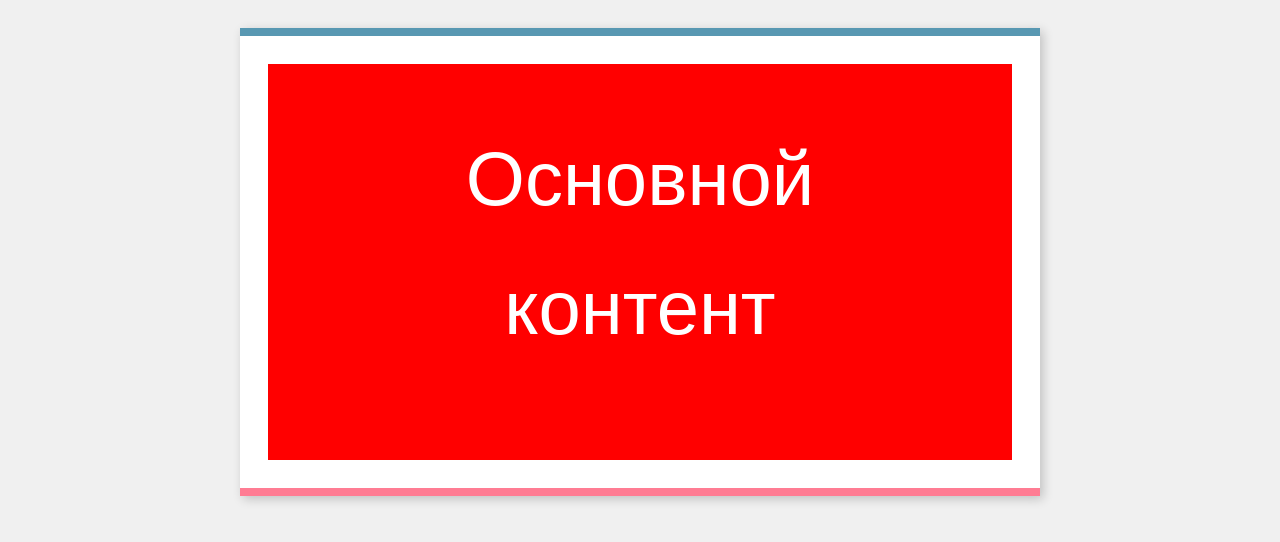
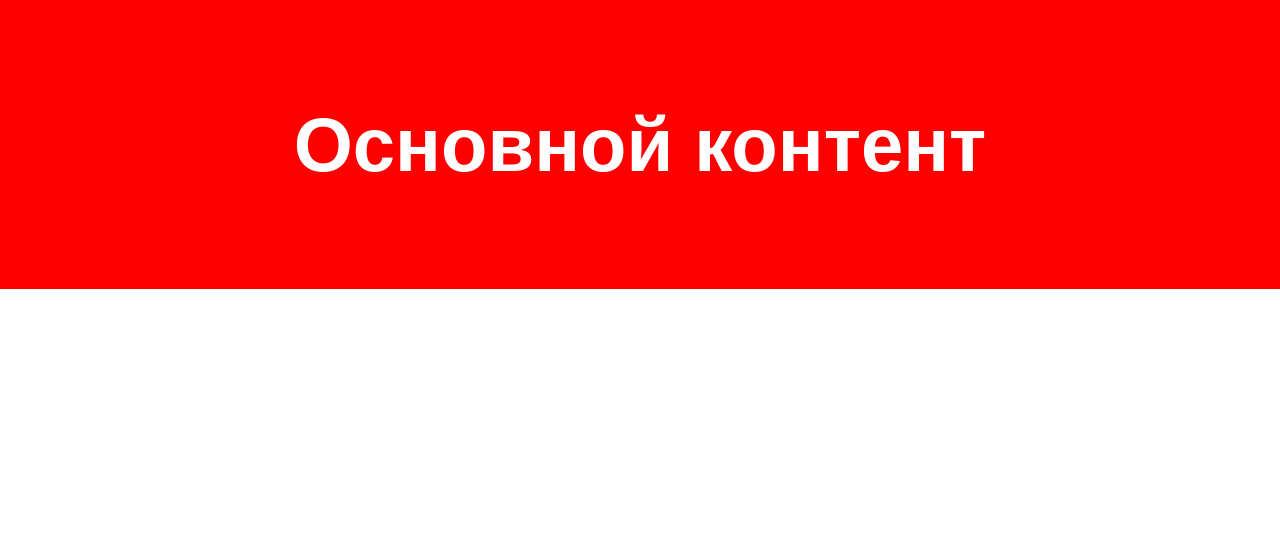
Before and after one commit to Airat50/git-welcom-test, a plain HTML site: page index.html in a window 1280 px wide. Drawn offline with Linux system fonts and the light colour scheme.

Commit message:
изменение файла index.html

```diff
--- a/css/main.css
+++ b/css/main.css
@@ -1,50 +1,3 @@
-* {
-  box-sizing: border-box;
-}
-
-html, body {
-  background-color: #f0f0f0;
-}
-
-body {
-  padding: 28px 15px 0 15px;
-  line-height: 1.7;
-  color: #333;
-}
-
-h1, h2, h3, h4, h5, h6, p {
-  margin: 0 0 1em 0;
-}
-
-img {
-  max-width: 100%;
-  height: auto;
-  display: block;
-}
-
-h1 {
-  font-weight: normal;
-  margin-bottom: .5em;
-}
-
-.box {
-  box-shadow: 3px 3px 10px rgba(0, 0, 0, .2);
-  border-top: 8px solid #5898B2;
-  border-bottom: 8px solid #FF7C93;
-  max-width: 800px;
-  margin: 0 auto;
-  background-color: #FFF;
-  padding: 28px;
-  margin-bottom: 28px;
-}
-
-.photo {
-  box-shadow: 3px 3px 10px rgba(0, 0, 0, .2);
-  border-top: 8px solid #4a4a4a;
-  border-bottom: 8px solid #4a4a4a;
-  max-width: 800px;
-  margin: 0 auto 28px auto;
-}
 
 .main {
   background: red;
```
